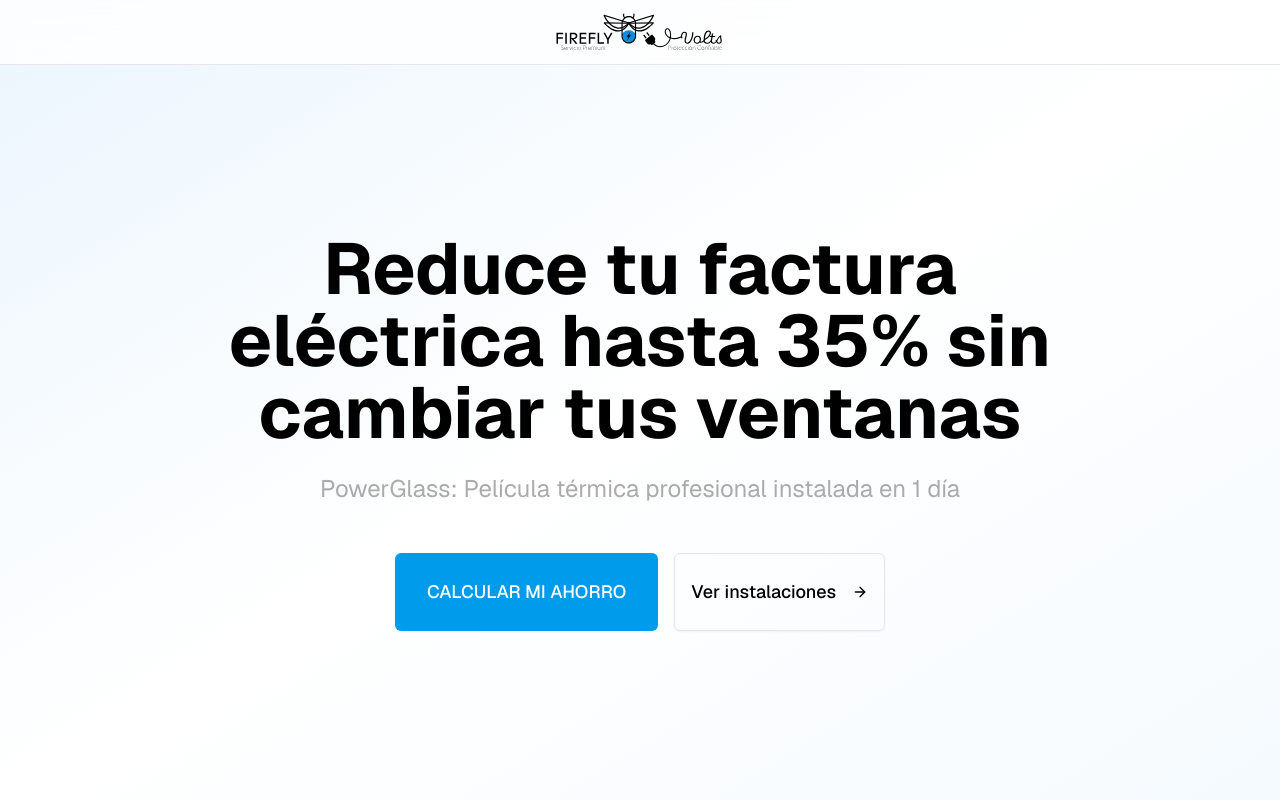
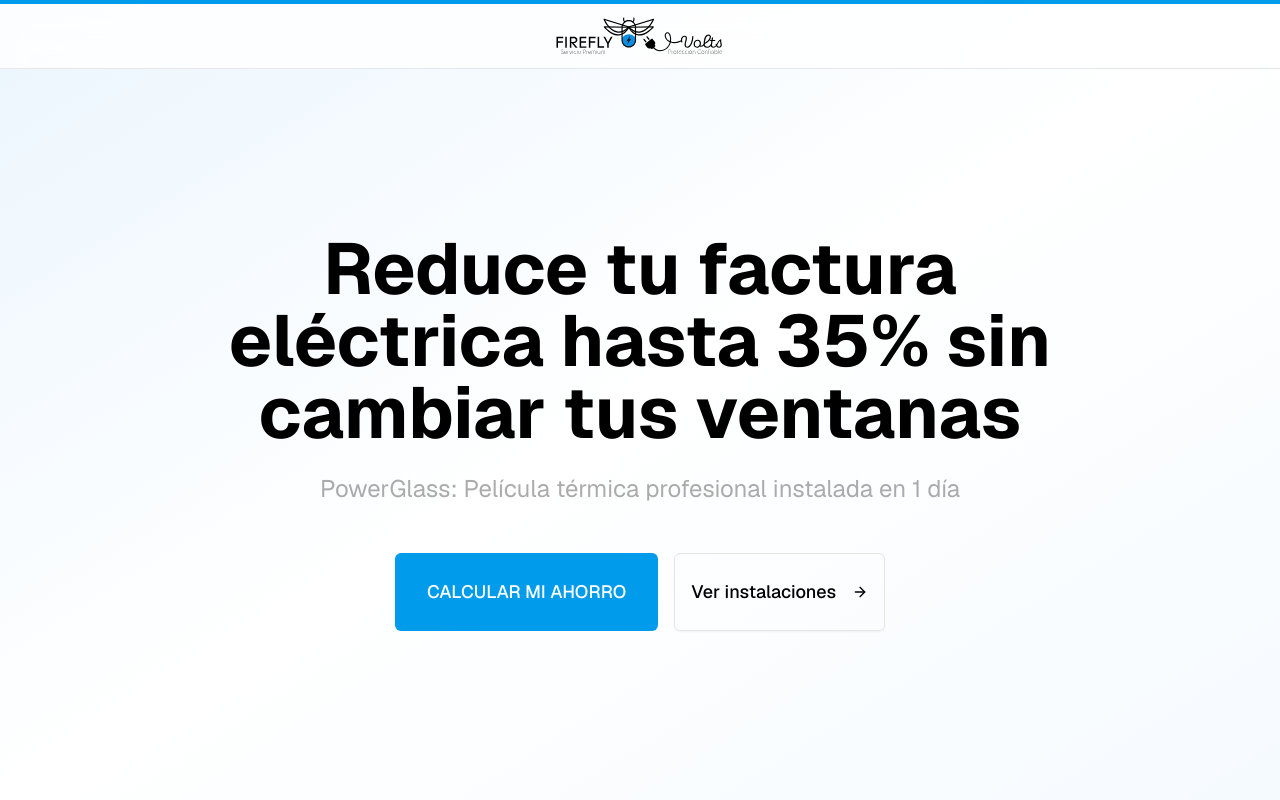
Before and after one commit to fireflyvolts/fireflyvolts, a Next.js app: page / in a window 1280 px wide. Shown: the top 800 px of the page. Built offline with nearby package versions, Linux system fonts and the light colour scheme.

Commit message:
style: add 4px blue stripe to header
Add thin blue bar for a professional look and brand connection.

#VERCEL_SKIP

```diff
--- a/app/page.tsx
+++ b/app/page.tsx
@@ -87,9 +87,12 @@ export default function LandingPage() {
   return (
     <div className="min-h-screen bg-background">
       {/* Header */}
-      <header className="fixed top-0 left-0 right-0 z-50 bg-white/80 backdrop-blur-md border-b border-gray-200">
-        <div className="container mx-auto px-4 h-16 flex items-center justify-center">
-          <Logo />
+      <header className="fixed top-0 left-0 right-0 z-50">
+        <div className="h-1 bg-primary" />
+        <div className="bg-white/80 backdrop-blur-md border-b border-gray-200">
+          <div className="container mx-auto px-4 h-16 flex items-center justify-center">
+            <Logo />
+          </div>
         </div>
       </header>
 
```
